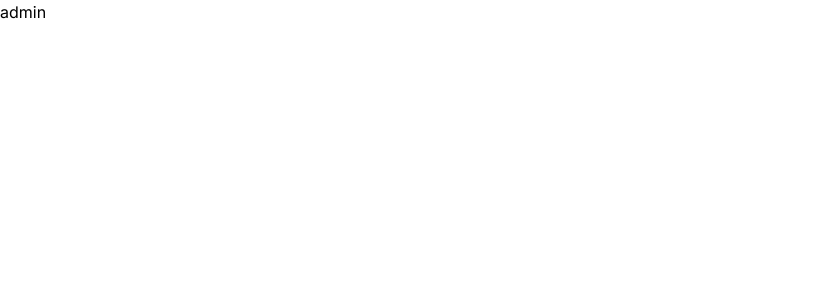
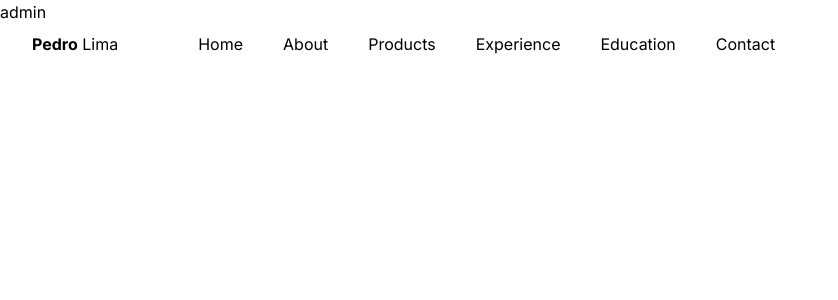
Before and after one commit to pedroalima/portfolio, a Next.js app: page /admin in a window 1280 px wide. Shown: the top 300 px of the page, without its empty margins (0-838 px from the left). Built offline with nearby package versions, Linux system fonts and the light colour scheme.

Commit message:
add navbar components in pages

```diff
--- a/src/app/(private)/admin/page.tsx
+++ b/src/app/(private)/admin/page.tsx
@@ -1,8 +1,9 @@
-
+import Navbar from "@/components/app/navbar";
 
 export default function Admin() {
     return (
         <div className="h-dvh">
+            <Navbar />
             <h1>admin</h1>
         </div>
     );
--- a/src/app/page.tsx
+++ b/src/app/page.tsx
@@ -1,19 +1,20 @@
 import Footer from "@/components/app/footer";
 import Navbar from "@/components/app/navbar";
+
 
 
 export default function Home() {
     return (
         <>
-            <div className="h-dvh">
+            <div id="Home" className="h-dvh">
                 <Navbar />
 
                 <h1>Hello World 1</h1>
             </div>
-            <div className="h-dvh">
+            <div id="About" className="h-dvh">
                 <h1>Hello World 2</h1>
             </div>
-            <div className="h-dvh relative">
+            <div id="Products" className="h-dvh relative">
                 <h1>Hello World 3</h1>
 
                 <Footer />
--- a/src/components/app/navbar.tsx
+++ b/src/components/app/navbar.tsx
@@ -11,6 +11,7 @@ const navItems = [
 
 export default function Navbar() {
     return (
+        <header className="fixed top-0 w-full z-30">
             <nav className="container mx-auto p-8 flex justify-start gap-20">
                 <h1><strong>Pedro</strong> Lima</h1>
 
@@ -20,5 +21,6 @@ export default function Navbar() {
                     ))}
                 </ul>
             </nav>
+        </header>
     );
 }
```
Lines whose indentation alone changed are shown as unchanged.
